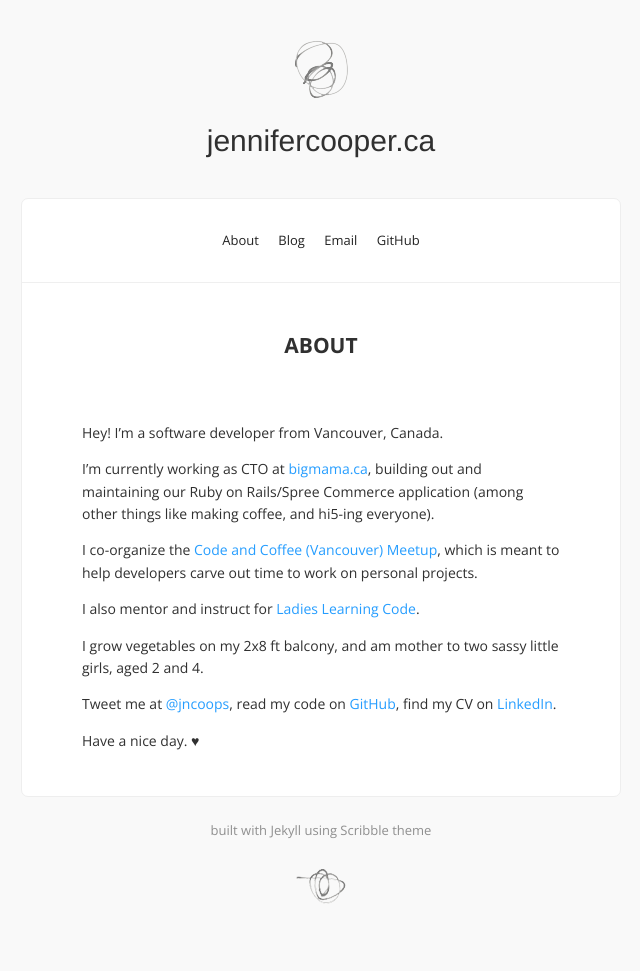
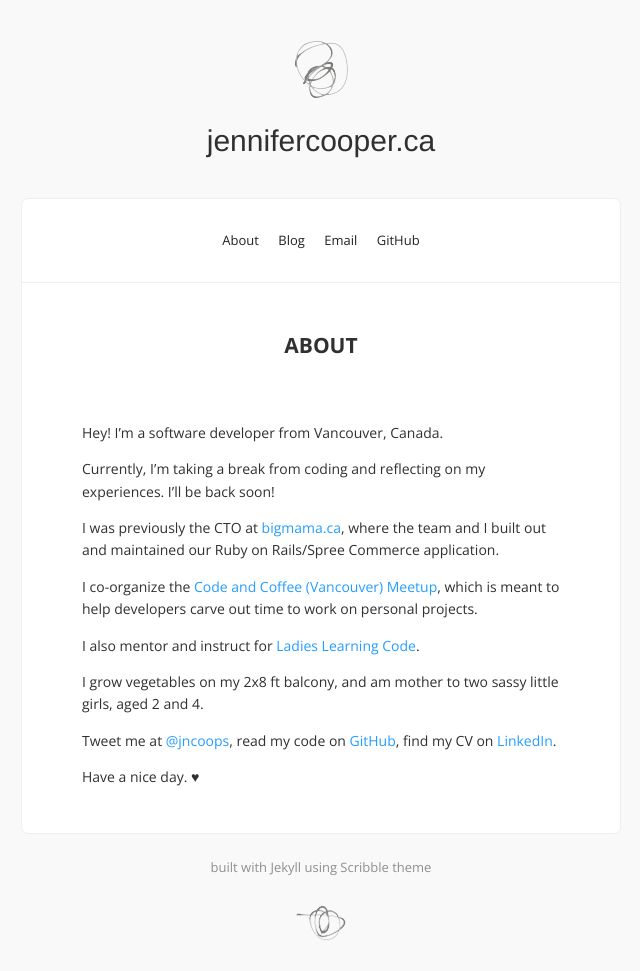
Before and after one commit to jenncoop/jenncoop.github.io, a Jekyll site: the page built from about.md, in a window 1280 px wide. Shown: the whole page, without its empty margins (319-959 px from the left). Built offline with Jekyll 4.4.1, drawn with Linux system fonts in a browser that asks for light colours; Markdown is read by kramdown in place of the engine named in the settings; comment, search, counter and statistics services are not loaded; before the commit the page ends 934 px from its top, so only the background shows below that.

Commit message:
update about page

```diff
--- a/about.md
+++ b/about.md
@@ -5,7 +5,9 @@ title: About
 
 Hey! I'm a software developer from Vancouver, Canada.
 
-I'm currently working as CTO at [bigmama.ca](http://bigmama.ca/), building out and maintaining our Ruby on Rails/Spree Commerce application (among other things like making coffee, and hi5-ing everyone).
+Currently, I'm taking a break from coding and reflecting on my experiences. I'll be back soon!
+
+I was previously the CTO at [bigmama.ca](http://bigmama.ca/), where the team and I built out and maintained our Ruby on Rails/Spree Commerce application.
 
 I co-organize the [Code and Coffee (Vancouver) Meetup](http://www.meetup.com/Code-Coffee-Vancouver/), which is meant to help developers carve out time to work on personal projects.
 
```
Also changed, not shown: 1 other file.
